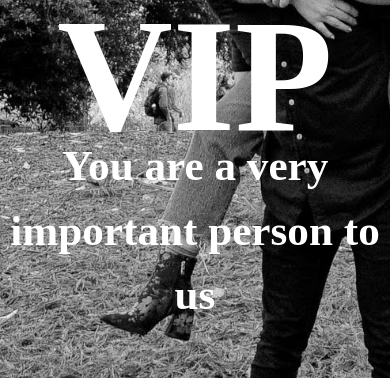
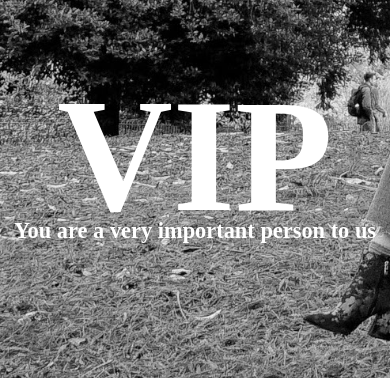
Before and after one commit to Greg12Thomson/gregJennyWedding2022, a React (Create React App) app: page / in a window 390 px wide. Shown: the part 260-638 px from the top of the page. Built offline with nearby package versions, Linux system fonts and the light colour scheme.

Commit message:
Fix mobile responsiveness

```diff
--- a/src/components/Vip.tsx
+++ b/src/components/Vip.tsx
@@ -60,12 +60,13 @@ export function VipContent() {
                 <Col xs={12} md={6} className="text-2">
                     <Row className="centered">
                         <p>
-                          To book your room, please call up Cambo House Estate and
-                          say you are booking your room for the Cleeton/Thomson
-                          wedding weekend, the wedding being the 8th of October
-                          2022. Disclaimer, all rooms have to be paid by February
-                          2022, so we have given you a year to save. If you want
-                          though, you can phone right now and book your room.
+                          To book your room, please call up Cambo House Estate,
+                          07552436888 to speak to Kay. Say you are booking your
+                          room for the Cleeton/Thomson wedding weekend, the
+                          wedding being the 8th of October 2022. Disclaimer,
+                          all rooms have to be paid by February 2022, so we
+                          have given you a year to save. If you want though,
+                          you can phone right now and book your room.
                           <br/><br/>
 
                           If you cannot or do not want to take your room, please
--- a/src/index.scss
+++ b/src/index.scss
@@ -48,18 +48,27 @@ code {
     background-image:  url('images/bw_smile_small.jpg') !important;
   }
 
+  /* iPad Portrait */
+  @media only screen and (min-device-width: 768px) and (max-device-width: 1024px) and (orientation: portrait) {
+    background-image:  url('images/bw_smile_ipad.jpg') !important;
+  }
+
   .heading h2 {
     font-size: 10rem;
     font-family: Didot;
     margin-bottom: -38px;
   }
 
-  // TODO: make smaller for mobile
   .heading p {
-    font-size: 2.7rem;
-    font-family: luxus Brut;
+    font-size: 3.7rem;
+    font-family: P22 Dearest Pro;
     color: white;
     font-weight: bold;
+
+    @media (max-width: 660px) {
+      font-size: 1.4rem;
+    }
+
   }
 }
 
```
Also changed, not shown: src/images/bw_smile_ipad.jpg (added).
